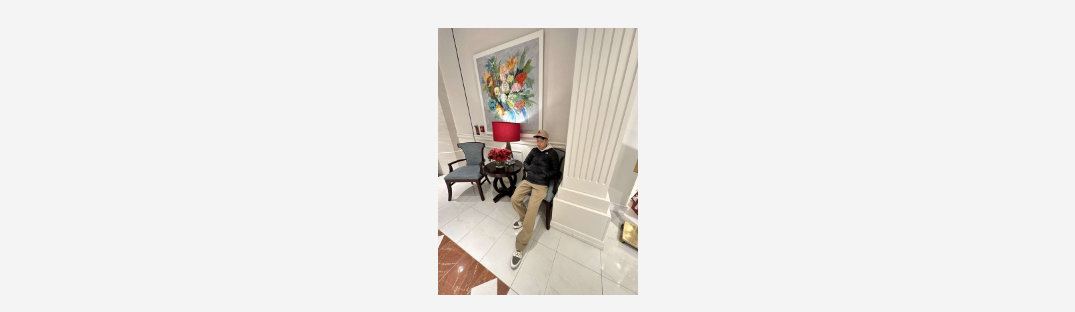
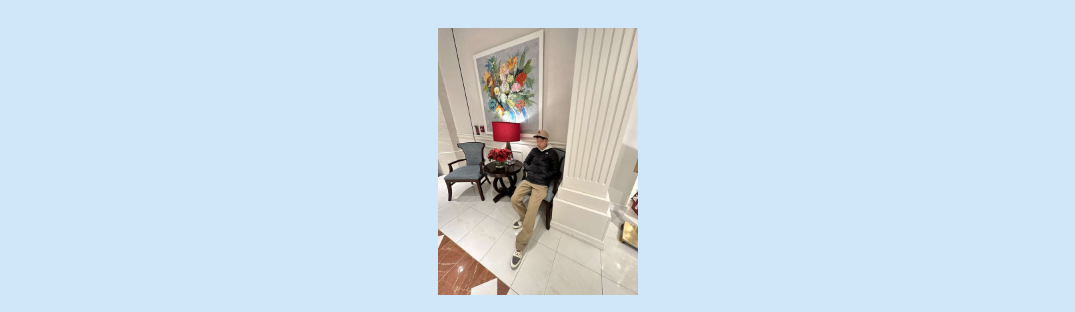
Before and after one commit to Eddy2005cs/me, a plain HTML site: page index.html in a window 1280 px wide. Shown: the top 312 px of the page, without its empty margins (102-1177 px from the left). Drawn offline with Linux system fonts and the light colour scheme.

Commit message:
light blue color

```diff
--- a/index.html
+++ b/index.html
@@ -6,7 +6,8 @@
     <style>
         body {
             font-family: Arial, sans-serif;
-            background-color: #f4f4f4;
+            background-color: #d0e7f9;
+            color: #000;
             line-height: 1.6;
         }
         .container {
```
